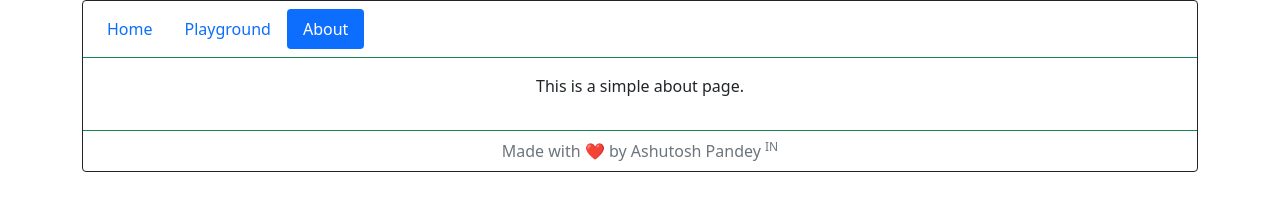
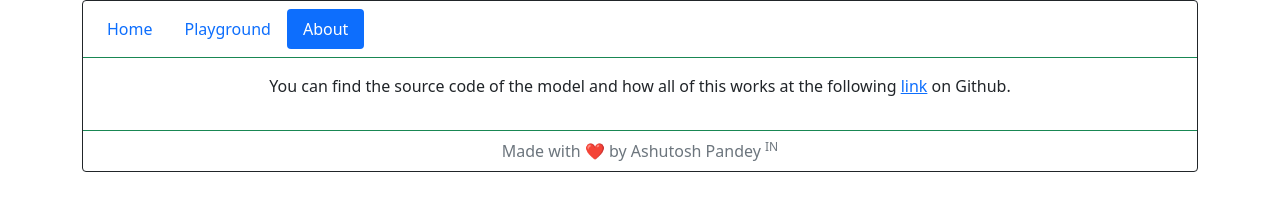
Before and after one commit to treaknite/Car-Damage-Detection, a website: page templates/about.html in a window 1280 px wide. Drawn offline with nearby package versions, Linux system fonts and the light colour scheme.

Commit message:
minor change in about.html

```diff
--- a/templates/about.html
+++ b/templates/about.html
@@ -26,7 +26,8 @@
                       </div>
                     <div class="card-body">
                         <p>
-                            This is a simple about page.
+                            You can find the source code of the model and how all of this works at the following
+                            <a href="https://github.com/treaknite/Car-Damage-Detection/wiki" class="wiki-page" target="_blank">link</a> on Github.
                         </p>
                     </div>
                     <div class="card-footer text-muted bg-transparent border-success">
```
Also changed, not shown: templates/playground.html (line endings or trailing spaces).
